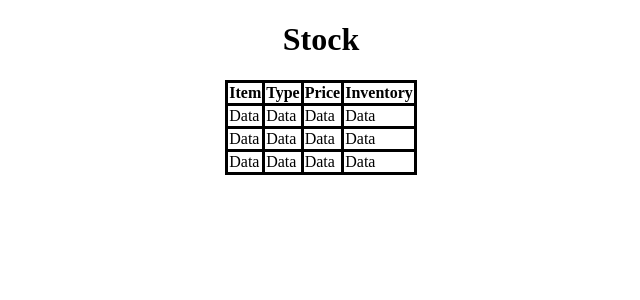
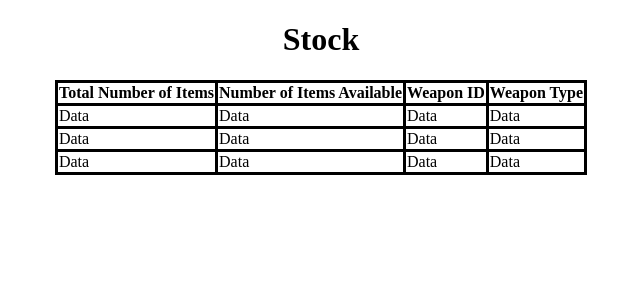
Before and after one commit to schaafru/cs340-flask, a Flask app: page /stock in a window 1280 px wide. Shown: the part 26-326 px from the top of the page, without its empty margins (319-959 px from the left). Run offline with Flask 2, Linux system fonts and the light colour scheme; some libraries are stand-ins or nearby versions.

Commit message:
Update Stock.html

```diff
--- a/templates/Stock.html
+++ b/templates/Stock.html
@@ -21,10 +21,10 @@
             <td>
                 <table cellspacing="3" border="0">
                     <tr bgcolor="#ffffff">
-                        <th>Item</th>
-                        <th>Type</th>
-                        <th>Price</th>
-                        <th>Inventory</th>
+                        <th>Total Number of Items</th>
+                        <th>Number of Items Available</th>
+                        <th>Weapon ID</th>
+                        <th>Weapon Type</th>
                     </tr>
                     <tr bgcolor="#ffffff">
                         <td>Data</td>
```
